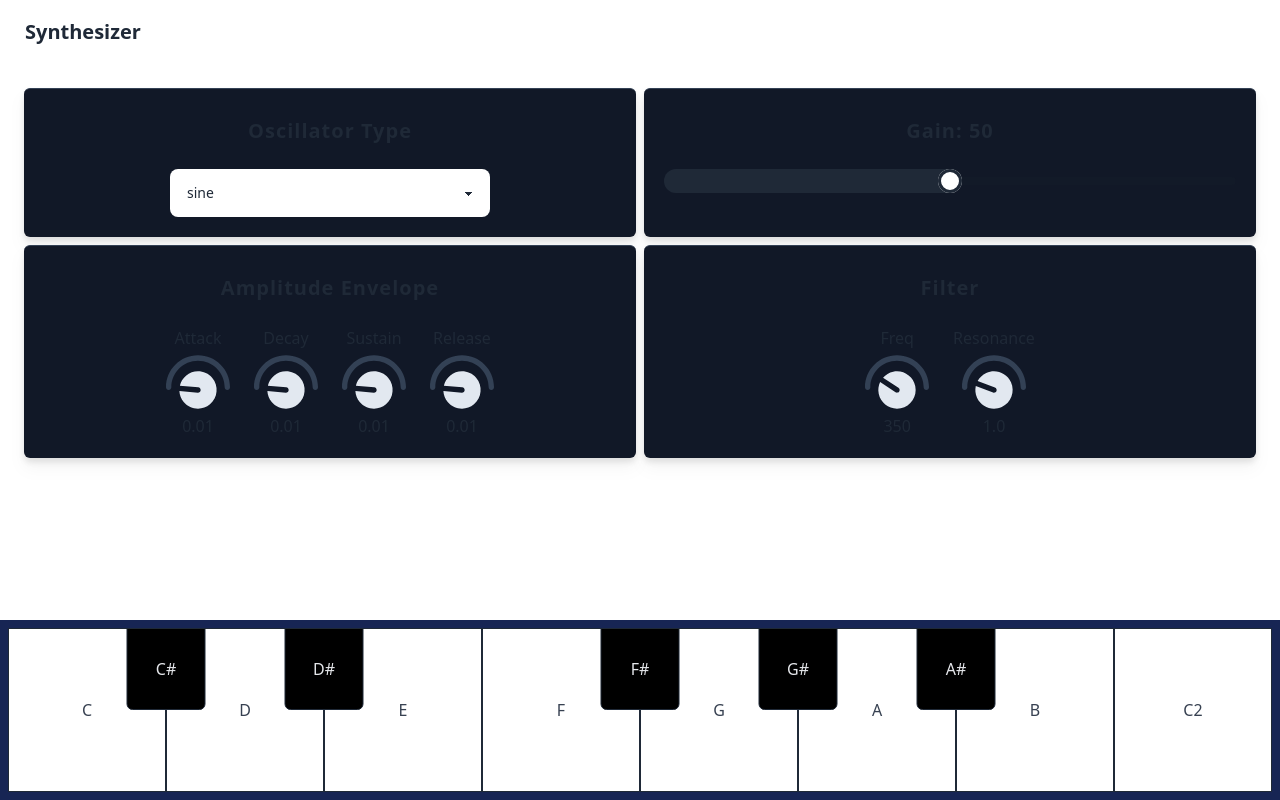
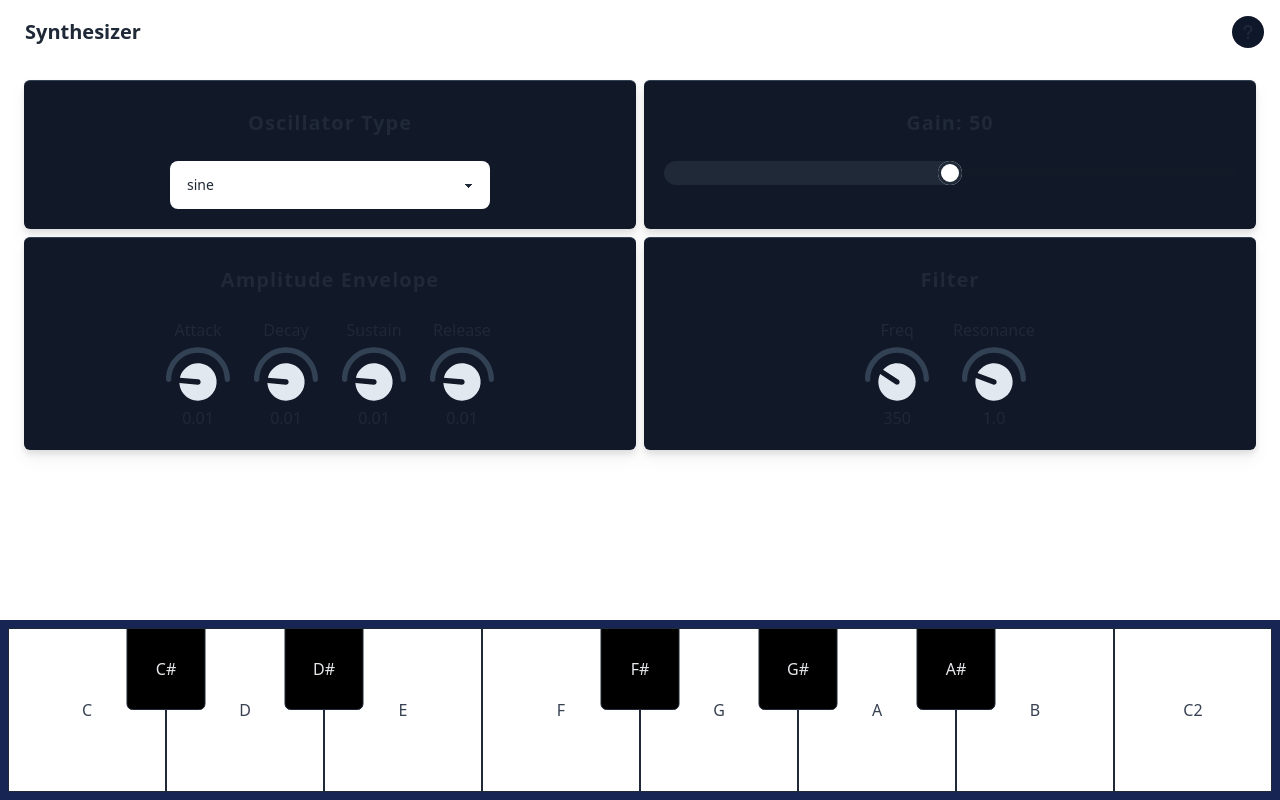
Before and after one commit to jwmdykes/web-synthesizer, a React (Create React App) app: page / in a window 1280 px wide. Built offline with nearby package versions, Linux system fonts and the light colour scheme.

Commit message:
added modal for help and copyright

```diff
--- a/package.json
+++ b/package.json
@@ -3,6 +3,9 @@
   "version": "0.1.0",
   "private": true,
   "dependencies": {
+    "@fortawesome/fontawesome-svg-core": "^6.4.2",
+    "@fortawesome/free-solid-svg-icons": "^6.4.2",
+    "@fortawesome/react-fontawesome": "^0.2.0",
     "@testing-library/jest-dom": "^5.16.5",
     "@testing-library/react": "^13.4.0",
     "@testing-library/user-event": "^13.5.0",
--- a/src/App.tsx
+++ b/src/App.tsx
@@ -20,6 +20,9 @@ import { createFilterNode, filterParams, filterType } from './Filter';
 
 import SingleKnobControl from './SingleKnobControl';
 import ControlBox from './ControlBox';
+
+import { FontAwesomeIcon } from '@fortawesome/react-fontawesome';
+import { faQuestion } from '@fortawesome/free-solid-svg-icons';
 
 interface MIDIMessageEvent extends Event {
   data: Uint8Array;
@@ -252,16 +255,59 @@ function App() {
 
   const pianoHeight = 180;
 
+  const [modalVisible, setModalVisibility] = useState(false);
+  const toggleModalVisible = () => {
+    console.log('toggling visibility!');
+    console.log(`modalVisible: ${modalVisible}`);
+    setModalVisibility((prevVisibility) => {
+      return !prevVisibility;
+    });
+  };
+
   return (
     <div className='App h-full'>
-      <nav className='navbar bg-base-100'>
+      {/* help modal */}
+      {modalVisible && (
+        <div
+          className='fixed inset-0 bg-black bg-opacity-50 z-40 flex justify-center items-center p-4'
+          onClick={toggleModalVisible}
+        >
+          <div
+            className='bg-base-100 p-6 rounded-lg shadow-lg w-full max-w-md z-50 overflow-auto'
+            onClick={(e) => e.stopPropagation()}
+          >
+            <div className='text-center'>
+              <h2 className='text-2xl font-bold mb-4'>About</h2>
+              <p className='mb-4'>
+                Oscillator icons are created by{' '}
+                <a href='https://www.flaticon.com/authors/judanna'>
+                  <em className='not-italic text-primary-content hover:underline underline-offset-4'>
+                    judanna
+                  </em>
+                </a>{' '}
+              </p>
+              <button className='btn' onClick={toggleModalVisible}>
+                Close
+              </button>
+            </div>
+          </div>
+        </div>
+      )}
+
+      {/* navbar */}
+      <nav className='px-2 pt-2 flex items-center justify-between bg-base-100'>
         <div className='navbar-start'>
           <a href='/' className='btn btn-ghost normal-case text-xl'>
             Synthesizer
           </a>
         </div>
+        <div
+          className='mr-2 h-8 w-8 bg-slate-900 rounded-full flex items-center justify-center hover:cursor-pointer hover:bg-slate-800'
+          onClick={toggleModalVisible}
+        >
+          <FontAwesomeIcon icon={faQuestion} size='1x' />
+        </div>
       </nav>
-
       <main>
         <div
           className={`flex flex-col gap-5 pt-6`}
```
Also changed, not shown: 1 other file (tests, documents, lock files or other folders).
